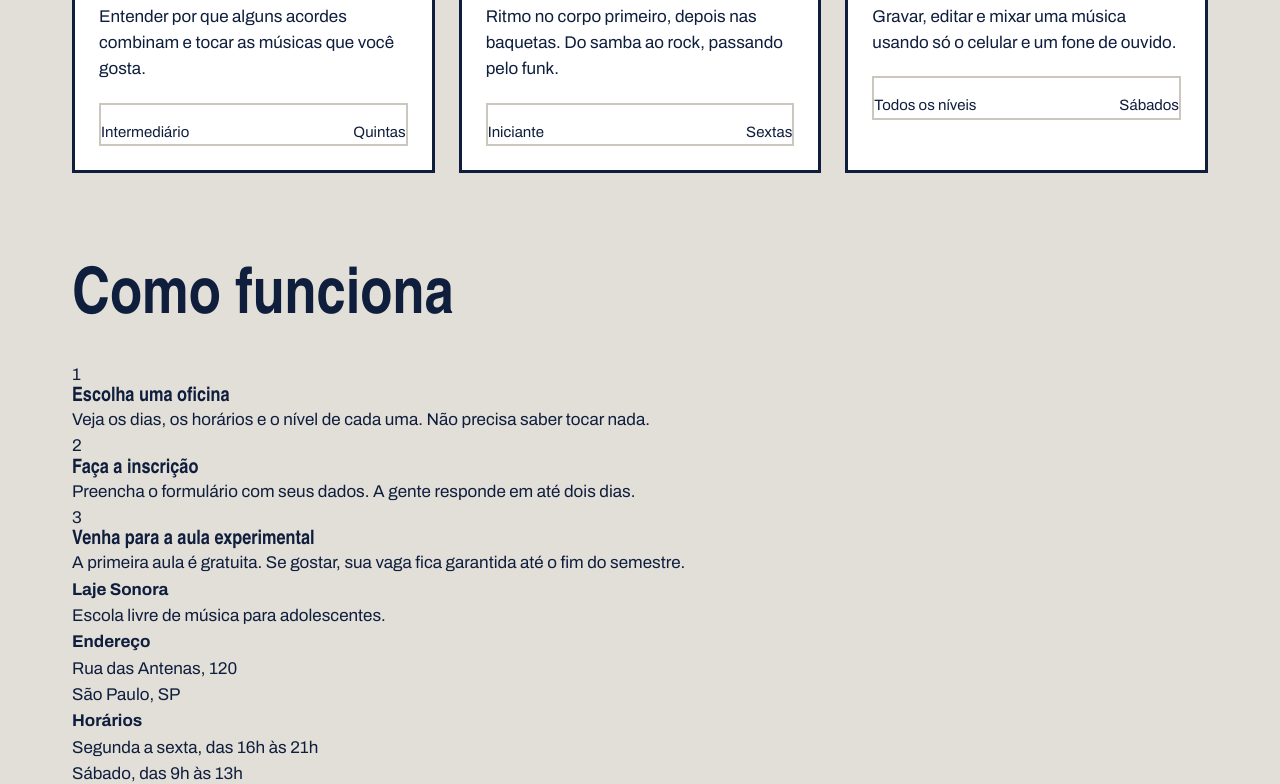
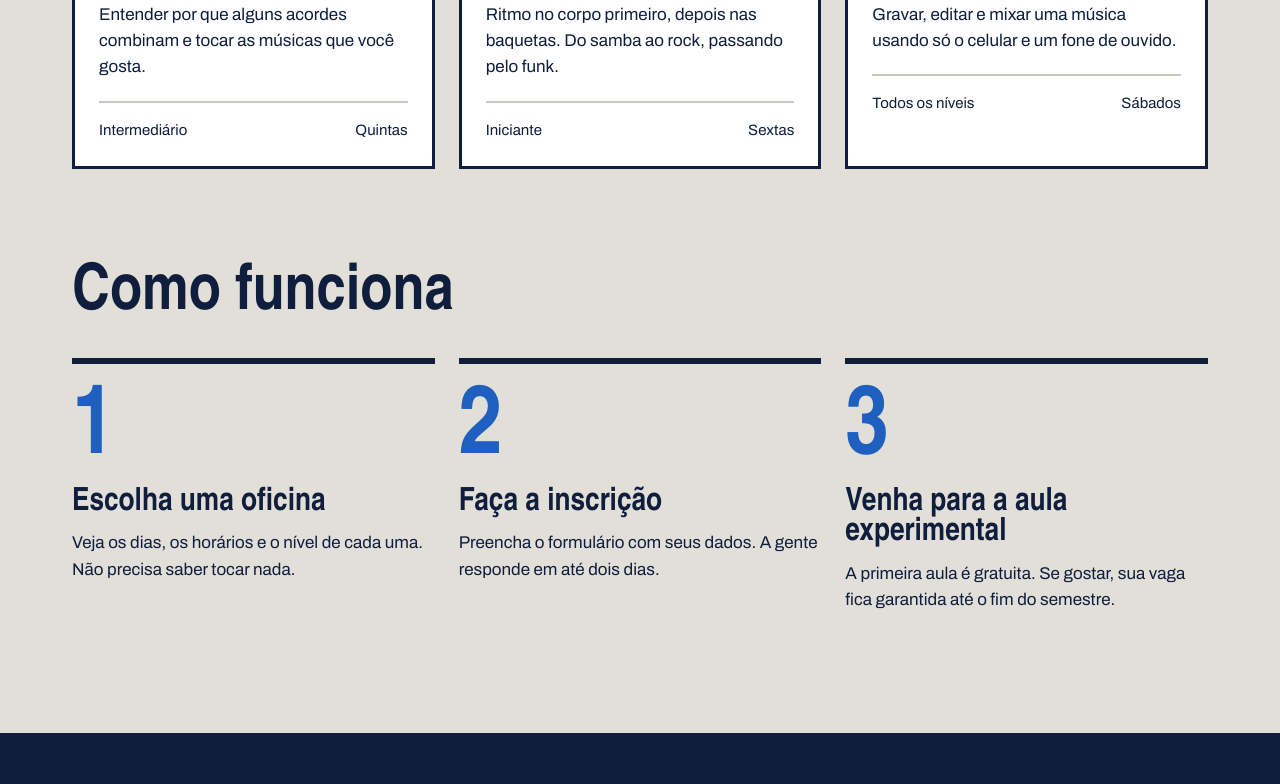
Before and after one commit to byagoms/laje_sonora, a plain HTML site: page index.html in a window 1280 px wide. Shown: the part 1571-2355 px from the top of the page. Drawn offline with Linux system fonts and the light colour scheme; a web font is replaced by a local one.

Commit message:
Página inicial pronta

```diff
--- a/index.css
+++ b/index.css
@@ -184,9 +184,51 @@ h1, h2, h3{
 .card-info{
     margin-top: 20px;
     padding-top: 16px;
-    border: 2px solid var(--concreto-escuro);
+    border-top: 2px solid var(--concreto-escuro);
     width: 600;
     font-size: 15px;
     display: flex;
     justify-content: space-between;
 }
+
+.passos{
+    display: flex;
+    gap: 24px;
+}
+.passo{
+    flex: 1;
+    border-top: 6px solid var(--tinta);
+    padding-top: 20px;
+
+}
+
+.passo-numero{
+    font-family: var(--fonte-cartaz);
+    font-weight: 600;
+    font-size: 96px;
+    color: var(--caixa-dagua);
+    line-height: 1;
+}
+.passo h3{
+    font-size: 32px;
+    margin-top: 8px;
+    margin-block: 8px 12px;
+}
+.rodape{
+    margin-top: 120px;
+    background-color: var(--tinta);
+    color: var(--concreto);
+    padding: 56px;
+}
+.rodape-colunas{
+    display: flex;
+    gap: 40px;
+    flex: 1;
+
+    h4{
+      font-family: var(--fonte-cartaz);
+      font-size: 28px;
+      color: var(--fita);
+      margin-bottom: 12px;
+    }
+}
```
